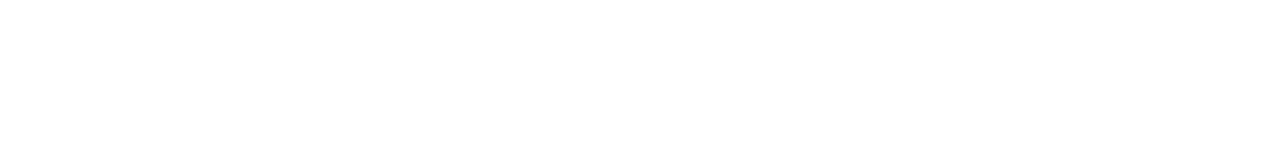
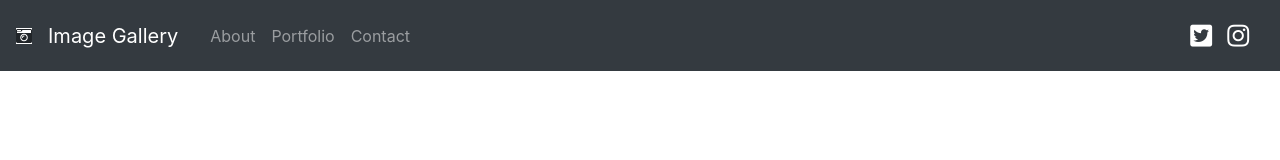
Before and after one commit to Mona-S/image-gallery, a plain HTML site: page index.html in a window 1280 px wide. Drawn offline with nearby package versions, Linux system fonts and the light colour scheme.

Commit message:
added navbar

```diff
--- a/index.html
+++ b/index.html
@@ -9,6 +9,32 @@
     </head>
     <body>
 
+        <!--Navbar-->
+
+        <nav class="navbar navbar-expand-lg navbar-dark bg-dark navColor fixed-top">
+                <i class="fas fa-camera-retro navColor mr-2"></i>
+                <a class="navbar-brand p-2" href="#">Image Gallery</a>
+            <button class="navbar-toggler" type="button" data-toggle="collapse" data-target="#navbarSupportedContent" aria-controls="navbarSupportedContent" aria-expanded="false" aria-label="Toggle navigation">
+                <span class="navbar-toggler-icon"></span>
+            </button>
+
+            <div class="collapse navbar-collapse" id="navbarSupportedContent">
+                <ul class="navbar-nav mr-auto">
+                    <li class="nav-item">
+                        <a class="nav-link" href="#">About <span class="sr-only"></span></a>
+                    </li>
+                    <li class="nav-item">
+                        <a class="nav-link" href="#">Portfolio</a>
+                    </li>
+                    <li class="nav-item">
+                        <a class="nav-link" href="#">Contact <span class="sr-only"></span></a>
+                    </li>
+
+                </ul>
+                <i class="fab fa-twitter-square twitter"></i>
+                <i class="fab fa-instagram insta"></i>
+              </div>
+            </nav>
 
         <script src="https://code.jquery.com/jquery-3.5.1.slim.min.js" integrity="sha384-DfXdz2htPH0lsSSs5nCTpuj/zy4C+OGpamoFVy38MVBnE+IbbVYUew+OrCXaRkfj" crossorigin="anonymous"></script>
         <script src="https://cdn.jsdelivr.net/npm/popper.js@1.16.1/dist/umd/popper.min.js" integrity="sha384-9/reFTGAW83EW2RDu2S0VKaIzap3H66lZH81PoYlFhbGU+6BZp6G7niu735Sk7lN" crossorigin="anonymous"></script>
--- a/styles.css
+++ b/styles.css
@@ -0,0 +1,16 @@
+.navColor {
+    background:white;
+
+}
+
+.twitter {
+    color: white;
+    font-size: 25px;
+
+}
+
+.insta {
+    color: white;
+    padding: 15px;
+    font-size: 25px;
+}
```
